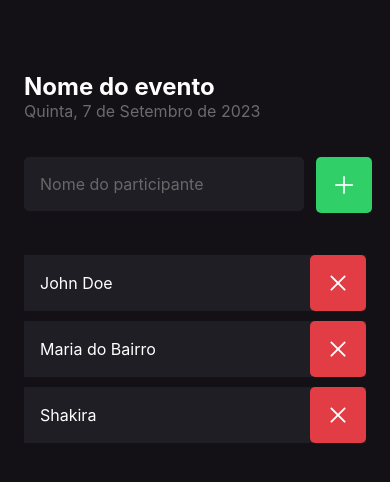
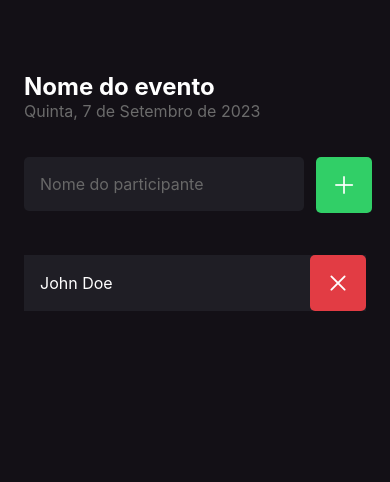
Before and after one commit to maxmonteiro/react-native-app-guests, a React Native app: screen / in a window 390 px wide. Shown: the top 482 px of the page. Built offline with nearby package versions, Linux system fonts and the light colour scheme.

Commit message:
cria funcao remover como props no componente participante

```diff
--- a/src/components/Participant/index.tsx
+++ b/src/components/Participant/index.tsx
@@ -9,16 +9,19 @@ import { AntDesign } from '@expo/vector-icons';
 
 type Props = {
     name: string;
+    onRemove: () => void;
 }
 
-export default function Participant({ name }: Props) {
+export default function Participant({ name, onRemove }: Props) {
     return (
         <View style={styles.container}>
             <Text style={styles.name}>
                 {name}
             </Text>
 
-            <TouchableOpacity style={styles.button}>
+            <TouchableOpacity style={styles.button}
+                onPress={onRemove}
+            >
                 <AntDesign
                     name='close'
                     style={styles.buttonText}>
--- a/src/screens/Home/index.tsx
+++ b/src/screens/Home/index.tsx
@@ -14,6 +14,10 @@ export default function Home() {
 
   function addParticipant() {
     alert('adicionar')
+  }
+
+  function removeParticipant() {
+    alert('remover')
   }
 
   return (
@@ -44,9 +48,10 @@ export default function Home() {
         </TouchableOpacity>
       </View>
 
-      <Participant name="John Doe" />
-      <Participant name="Maria do Bairro" />
-      <Participant name="Shakira" />
+      <Participant
+        name="John Doe"
+        onRemove={removeParticipant}
+    />
     </View>
   );
 }
```
